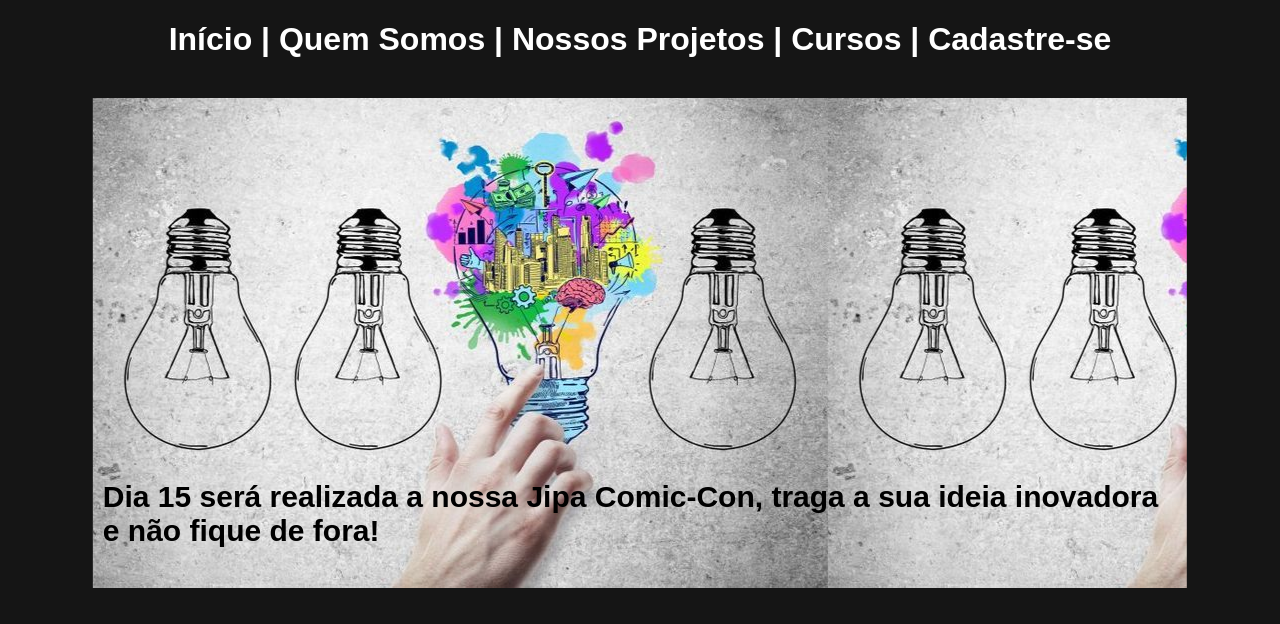
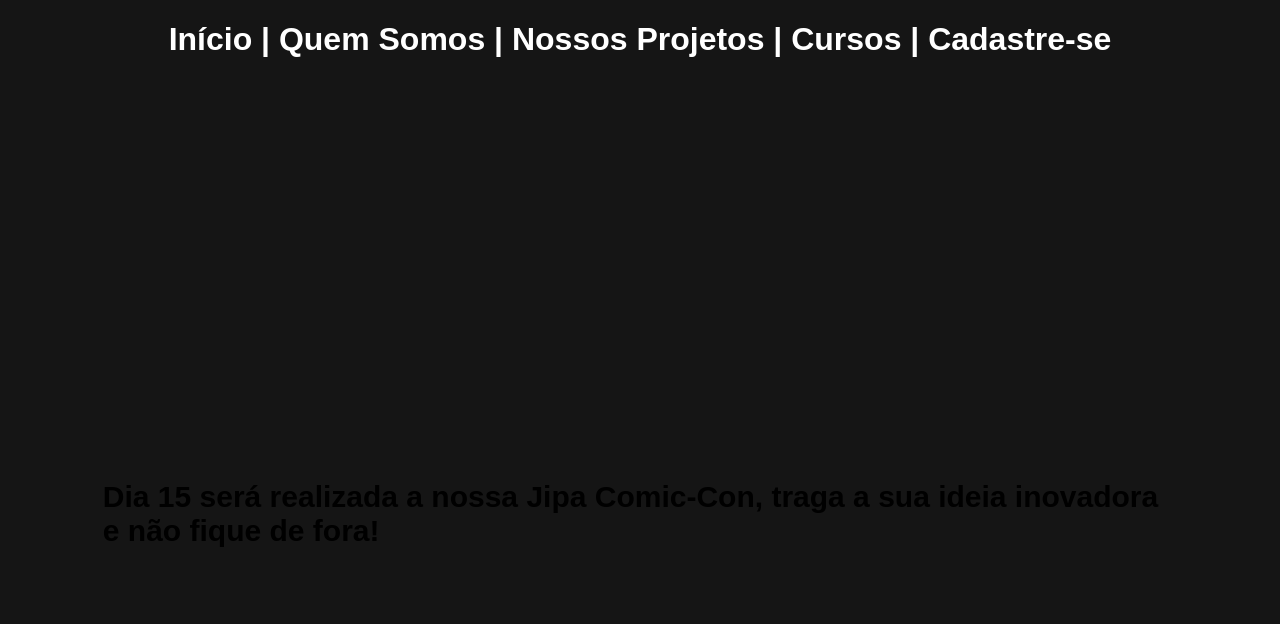
Before and after one commit to BispoCarlosDev/SITE-DE-CURSOS---TESTE, a plain HTML site: page index.html in a window 1280 px wide. Shown: the top 624 px of the page. Drawn offline with Linux system fonts and the light colour scheme.

Commit message:
alteracao

```diff
--- a/Estilo.css
+++ b/Estilo.css
@@ -27,7 +27,6 @@ a {
 
 div {
     display: flex;
-    background-image: url(ideia.jpg);
     width: 85%;
     height: 470px;
     padding: 10px;
--- a/index.html
+++ b/index.html
@@ -12,7 +12,7 @@
 <body style="background-color: #151515;">
 <h1>Início | Quem Somos | Nossos Projetos | Cursos | Cadastre-se</h1><br>
 <a href="https://www.starplus.com/home">
-<div>
+<div background-image="ideia.jpg" >
 <p><b>Dia 15 será realizada a nossa Jipa Comic-Con, traga a sua ideia inovadora e não fique de fora!</b></p>
 </div>
 </a>
```
